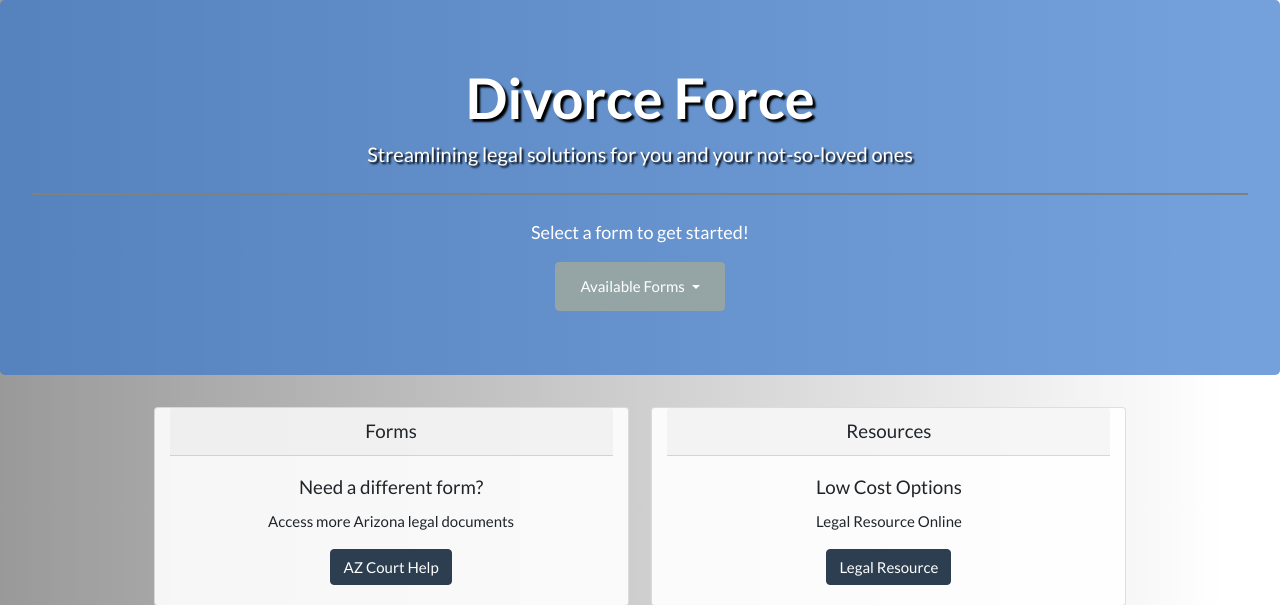
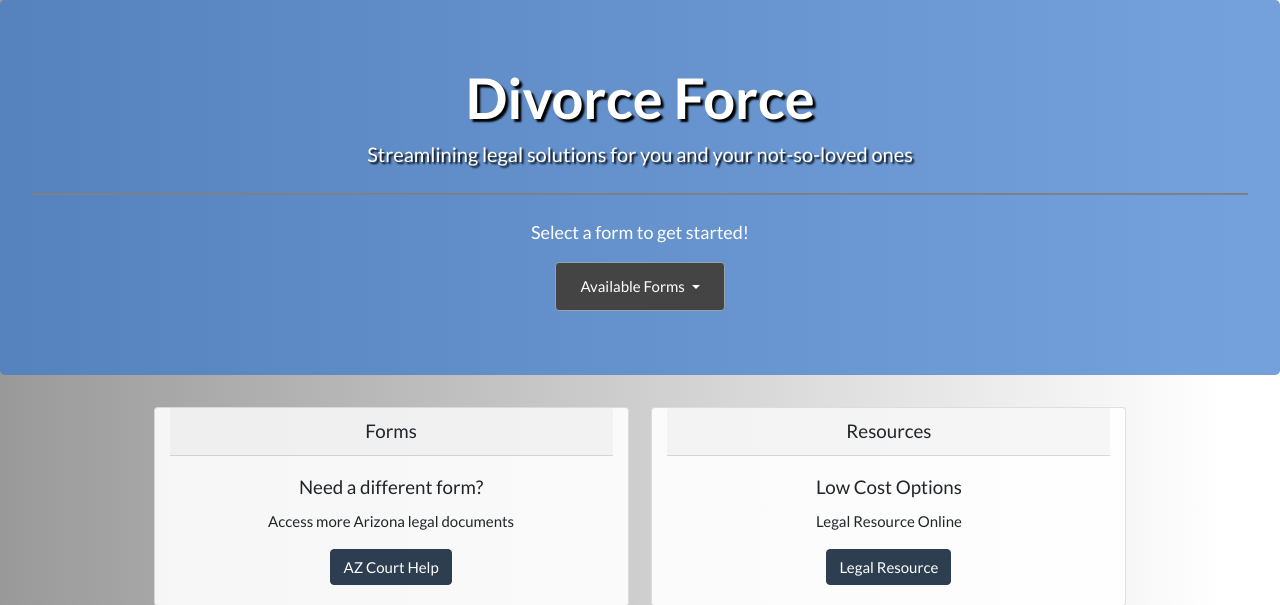
Before and after one commit to lindsbow102/Divorce_Force, a Node server app: page / in a window 1280 px wide. Shown: the top 605 px of the page. Run offline with Node 20, Linux system fonts and the light colour scheme; some libraries are stand-ins or nearby versions.

Commit message:
Changed font color

```diff
--- a/public/CSS/form-style.css
+++ b/public/CSS/form-style.css
@@ -54,6 +54,10 @@ nav {
     background-color: #444;
     padding-left: 2%;
     padding-right: 2%;
+}
+
+label {
+    color: #444;
 }
 
 #form-submit {
--- a/public/CSS/style.css
+++ b/public/CSS/style.css
@@ -14,6 +14,14 @@ body {
     -moz-animation: AnimationName 59s ease infinite;
     animation: AnimationName 59s ease infinite;
 
+    }
+
+    #available {
+        background-color: #444;
+    }
+
+    .dropdown-item {
+        color: #444;
     }
 
     @-webkit-keyframes AnimationName {
--- a/public/index.html
+++ b/public/index.html
@@ -21,13 +21,14 @@
 </head>
 
 <body>
+    <!--Jumbotron Header-->
     <div class="jumbotron">
         <h1 class="display-4" style="font-weight: bold; text-shadow: 3px 3px 2px #000000">Divorce Force</h1>
         <p class="lead" style="font-size: 20px; text-shadow: 2px 2px 2px #000000">Streamlining legal solutions for you and your not-so-loved ones</p>
         <hr class="my-4">
         <p style="font-size: 18px;">Select a form to get started!</p>
         <div class="dropdown">
-            <button class="btn btn-secondary dropdown-toggle" type="button" id="dropdownMenuButton" data-toggle="dropdown" aria-haspopup="true"
+            <button id = "available" class="btn btn-secondary dropdown-toggle" type="button" id="dropdownMenuButton" data-toggle="dropdown" aria-haspopup="true"
                 aria-expanded="false" style="padding: 1%; padding-left: 2%; padding-right: 2%;">
                 Available Forms
             </button>
@@ -37,6 +38,7 @@
             </div>
         </div>
     </div>
+    <!--Forms and Resources Links-->
     <div class="container">
         <div class="row">
             <div class="card col-md-5" style="margin-right: 1%;">
@@ -59,14 +61,7 @@
         </div>
     </div>
     </div>
-    <!--<div class="card">
-                    <h5 class="card-header">About Us</h5>
-                    <div class="card-body">
-                        <h5 class="card-title">Meet the team</h5>
-                        <p class="card-text">Speak with a representative, ect.</p>
-                        <a href="#" class="btn btn-primary">"Link"</a>
-                    </div>
-                </div>-->
+
     <footer>
         <div>Copyright &copy; Divorce Force 2018</div>
     </footer>
```
